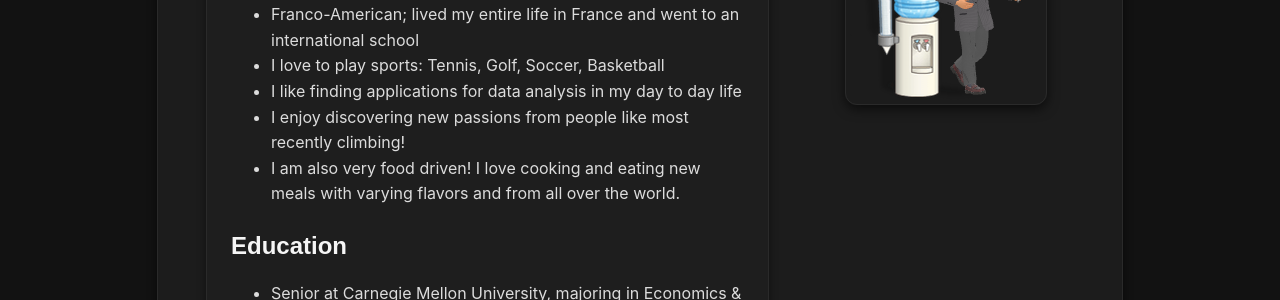
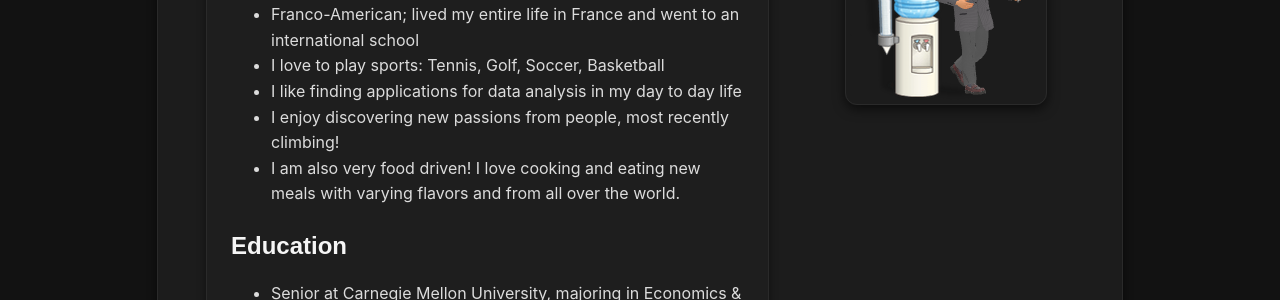
Before and after one commit to ctuttle123/cedrictuttle.github.io, a Jekyll site: the page built from about.md, in a window 1280 px wide. Shown: the part 267-567 px from the top of the page. Built offline with Jekyll 4.4.1, drawn with Linux system fonts in a browser that asks for light colours.

Commit message:
Update about.md

```diff
--- a/about.md
+++ b/about.md
@@ -13,7 +13,7 @@ permalink: /about/
         <li>Franco-American; lived my entire life in France and went to an international school</li>
         <li>I love to play sports: Tennis, Golf, Soccer, Basketball</li>
         <li>I like finding applications for data analysis in my day to day life</li>
-        <li>I enjoy discovering new passions from people like most recently climbing!</li>
+        <li>I enjoy discovering new passions from people, most recently climbing!</li>
         <li>I am also very food driven! I love cooking and eating new meals with varying flavors and from all over the world.</li>
       </ul>
       <h2>Education</h2>
```
